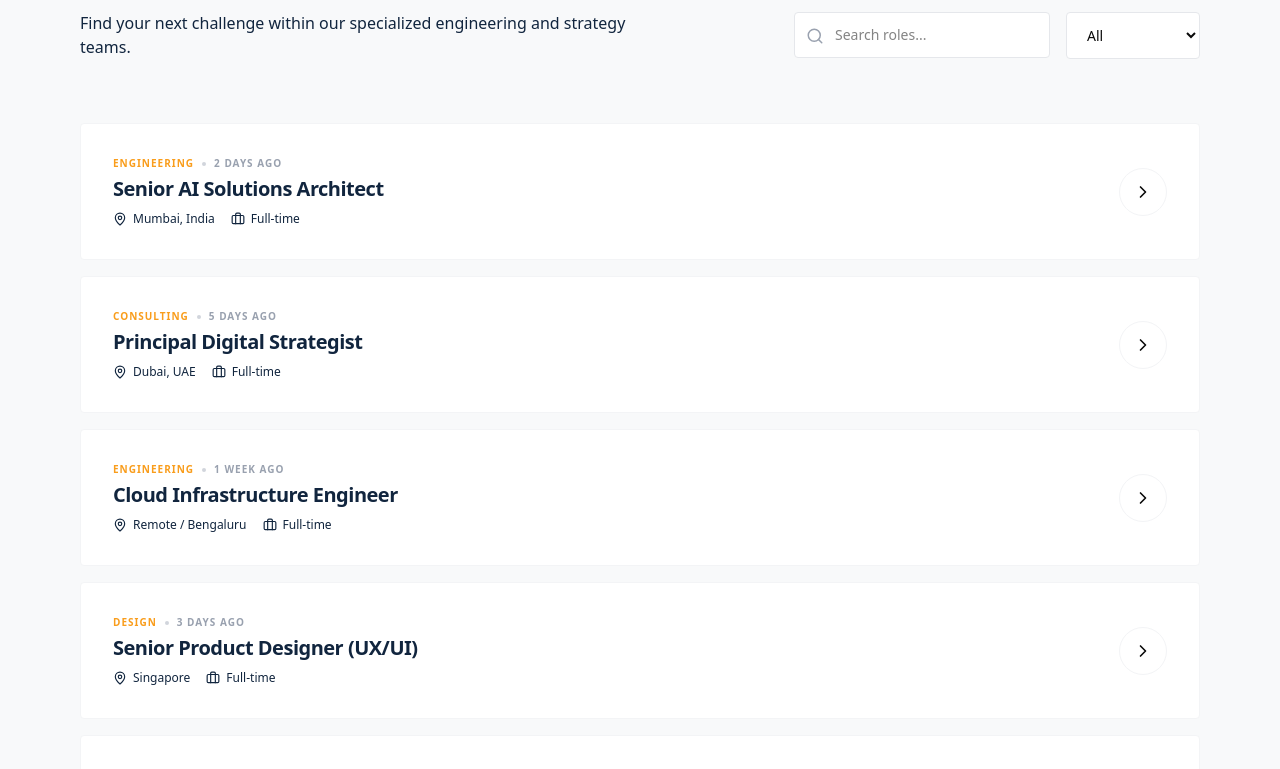
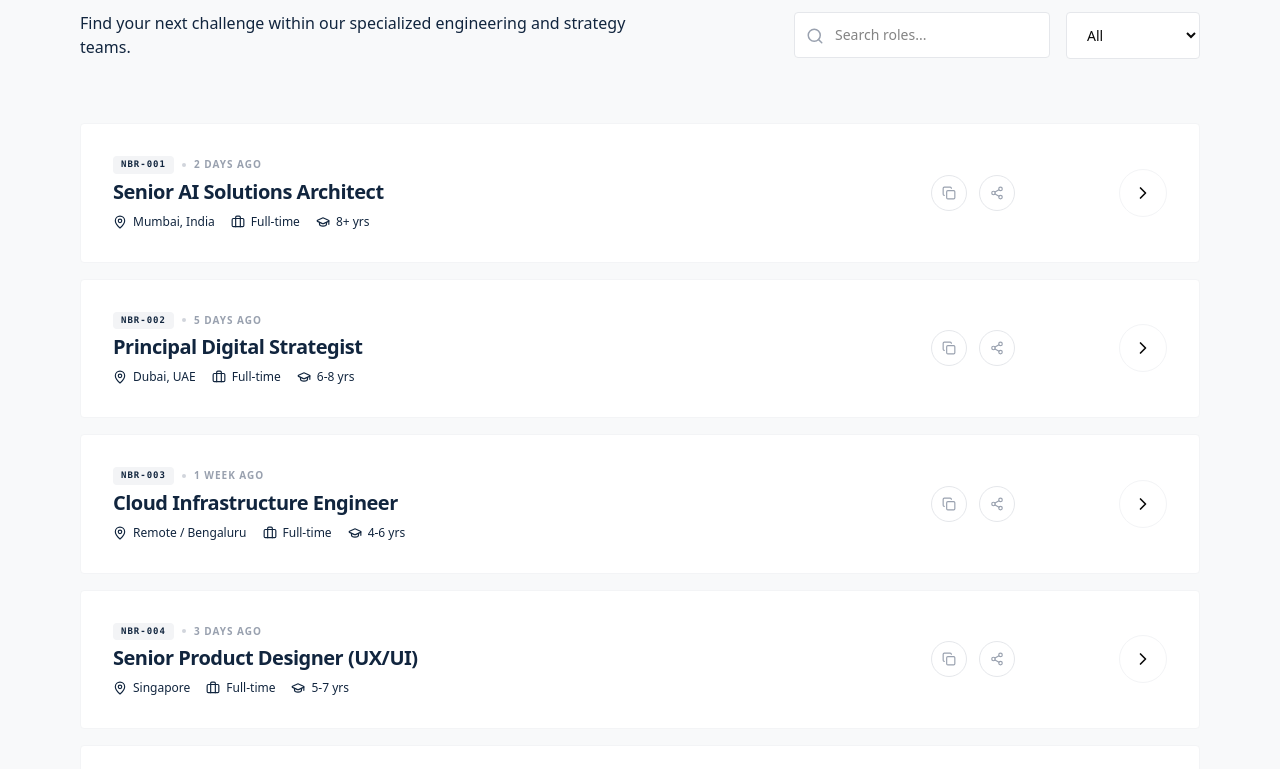
Before and after one commit to Humantech-solutions/nabhirawebsite_nextjs, a Next.js app: page /careers in a window 1280 px wide. Shown: the part 1060-1829 px from the top of the page. Built offline with nearby package versions, Linux system fonts and the light colour scheme.

Commit message:
career pages changes

```diff
--- a/app/careers/[id]/page.tsx
+++ b/app/careers/[slug]/page.tsx
@@ -1,35 +1,35 @@
 import JobDetails from "@/src/pages_migrated/JobDetails";
-import { jobs } from "@/src/data/migrated_data";
+import { jobs, slugify } from "@/src/data/migrated_data";
 import { constructMetadata, getBreadcrumbSchema } from "@/src/lib/seo";
 import { Schema } from "@/src/components/SEO/Schema";
 import { siteConfig } from "@/src/config/site";
 import { Metadata } from 'next';
 
 interface PageProps {
-  params: Promise<{ id: string }>;
+  params: Promise<{ slug: string }>;
 }
 
 export async function generateStaticParams() {
   return jobs.map((job) => ({
-    id: job.id,
+    slug: job.slug,
   }));
 }
 
 export async function generateMetadata({ params }: PageProps): Promise<Metadata> {
-  const { id } = await params;
-  const job = jobs.find((j) => j.id === id);
+  const { slug } = await params;
+  const job = jobs.find((j) => j.slug === slug);
 
   if (!job) return constructMetadata({ title: "Job Not Found" });
 
   return constructMetadata({
-    title: job.title,
-    description: `${job.title} in ${job.location} - ${job.department} Department.`,
+    title: `${job.title} — ${job.location}`,
+    description: `${job.title} (${job.id}) in ${job.location}. ${job.type} position in ${job.department} at Nabhira Technologies.`,
   });
 }
 
 export default async function Page({ params }: PageProps) {
-  const { id } = await params;
-  const job = jobs.find((j) => j.id === id);
+  const { slug } = await params;
+  const job = jobs.find((j) => j.slug === slug);
 
   if (!job) return null;
 
@@ -39,9 +39,10 @@ export default async function Page({ params }: PageProps) {
         jsonLd={{
           "@context": "https://schema.org",
           "@type": "JobPosting",
+          identifier: job.id,
           title: job.title,
-          description: job.title, // Standardizing on title for description if no excerpt
-          datePosted: "2026-03-01", // Placeholder
+          description: `${job.title} - ${job.department} at Nabhira Technologies`,
+          datePosted: "2026-03-01",
           employmentType: job.type,
           hiringOrganization: {
             "@type": "Organization",
@@ -61,7 +62,7 @@ export default async function Page({ params }: PageProps) {
         jsonLd={getBreadcrumbSchema([
           { name: "Home", item: "/" },
           { name: "Careers", item: "/careers" },
-          { name: job.title, item: `/careers/${id}` },
+          { name: job.title, item: `/careers/${slug}` },
         ])}
       />
       <JobDetails />
--- a/src/data/migrated_data.ts
+++ b/src/data/migrated_data.ts
@@ -1,52 +1,67 @@
 // Consolidated data for dynamic routes
+
+export function slugify(title: string, location: string): string {
+  const citySlug = location
+    .split(/[,\/]/)
+    .map(part => part.trim().split(/\s+/)[0].toLowerCase())
+    .filter(Boolean)
+    .join("-");
+  const titleSlug = title
+    .toLowerCase()
+    .replace(/[^a-z0-9\s-]/g, "")
+    .trim()
+    .replace(/\s+/g, "-");
+  return `${titleSlug}-${citySlug}`;
+}
 
 export const jobs = [
   {
-    id: "sr-architect-001",
+    id: "NBR-001",
     title: "Senior AI Solutions Architect",
     department: "Engineering",
     location: "Mumbai, India",
     type: "Full-time",
-    salary: "Competitive",
+    experience: "8+ yrs",
     posted: "2 days ago"
   },
   {
-    id: "digital-strat-002",
+    id: "NBR-002",
     title: "Principal Digital Strategist",
     department: "Consulting",
     location: "Dubai, UAE",
     type: "Full-time",
-    salary: "Competitive",
+    experience: "6-8 yrs",
     posted: "5 days ago"
   },
   {
-    id: "cloud-eng-003",
+    id: "NBR-003",
     title: "Cloud Infrastructure Engineer",
     department: "Engineering",
     location: "Remote / Bengaluru",
     type: "Full-time",
-    salary: "Competitive",
+    experience: "4-6 yrs",
     posted: "1 week ago"
   },
   {
-    id: "ux-designer-004",
-    title: "Senior UX Designer",
+    id: "NBR-004",
+    title: "Senior Product Designer (UX/UI)",
     department: "Design",
-    location: "Mumbai, India",
+    location: "Singapore",
     type: "Full-time",
-    salary: "Competitive",
+    experience: "5-7 yrs",
     posted: "3 days ago"
   },
   {
-    id: "data-sci-005",
-    title: "Lead Data Scientist",
-    department: "Data & AI",
-    location: "Bengaluru, India",
+    id: "NBR-005",
+    title: "Machine Learning Engineer",
+    department: "Engineering",
+    location: "London, UK",
     type: "Full-time",
-    salary: "Competitive",
-    posted: "1 week ago"
+    experience: "4-6 yrs",
+    posted: "1 day ago"
   }
-];
+].map(job => ({ ...job, slug: slugify(job.title, job.location) }));
+
 
 export const events = [
   {
--- a/src/pages_migrated/Careers.tsx
+++ b/src/pages_migrated/Careers.tsx
@@ -8,56 +8,118 @@ import { Navbar } from "../components/Navbar";
 import { Footer } from "../components/Footer";
 import { LimitlessTogether } from "../components/LimitlessTogether";
 import { ImageWithFallback } from "../components/figma/ImageWithFallback";
-import { MapPin, Briefcase, Clock, ChevronRight, Search, GraduationCap, Lightbulb, Globe2, TrendingUp, Users, Award, Zap, HeartHandshake, BookOpen } from "lucide-react";
+import { MapPin, Briefcase, GraduationCap, ChevronRight, Search, Lightbulb, Globe2, TrendingUp, Users, Award, Zap, HeartHandshake, BookOpen, Share2, Copy, Check } from "lucide-react";
 import Link from "next/link";
+
+/** Converts a job title + location string into a URL-safe slug.
+ *  "Principal Digital Strategist" + "Dubai, UAE" → "principal-digital-strategist-dubai"
+ *  Multiple cities: "London, UK / Dubai, UAE" → "london-dubai"
+ */
+function slugify(title: string, location: string): string {
+  // Extract city names only (first word of each city segment)
+  const citySlug = location
+    .split(/[,\/]/)
+    .map(part => part.trim().split(/\s+/)[0].toLowerCase())
+    .filter(Boolean)
+    .join("-");
+
+  const titleSlug = title
+    .toLowerCase()
+    .replace(/[^a-z0-9\s-]/g, "")
+    .trim()
+    .replace(/\s+/g, "-");
+
+  return `${titleSlug}-${citySlug}`;
+}
 
 export const jobs = [
   {
-    id: "sr-architect-001",
+    id: "NBR-001",
     title: "Senior AI Solutions Architect",
     department: "Engineering",
     location: "Mumbai, India",
     type: "Full-time",
-
+    experience: "8+ yrs",
     posted: "2 days ago"
   },
   {
-    id: "digital-strat-002",
+    id: "NBR-002",
     title: "Principal Digital Strategist",
     department: "Consulting",
     location: "Dubai, UAE",
     type: "Full-time",
-
+    experience: "6-8 yrs",
     posted: "5 days ago"
   },
   {
-    id: "cloud-eng-003",
+    id: "NBR-003",
     title: "Cloud Infrastructure Engineer",
     department: "Engineering",
     location: "Remote / Bengaluru",
     type: "Full-time",
-
+    experience: "4-6 yrs",
     posted: "1 week ago"
   },
   {
-    id: "ux-designer-004",
+    id: "NBR-004",
     title: "Senior Product Designer (UX/UI)",
     department: "Design",
     location: "Singapore",
     type: "Full-time",
-
+    experience: "5-7 yrs",
     posted: "3 days ago"
   },
   {
-    id: "data-sci-005",
+    id: "NBR-005",
     title: "Machine Learning Engineer",
     department: "Engineering",
     location: "London, UK",
     type: "Full-time",
-
+    experience: "4-6 yrs",
     posted: "1 day ago"
   }
 ];
+
+function CopyLinkButton({ url }: { url: string }) {
+  const [copied, setCopied] = useState(false);
+  const handleCopy = (e: React.MouseEvent) => {
+    e.preventDefault();
+    e.stopPropagation();
+    navigator.clipboard.writeText(url);
+    setCopied(true);
+    setTimeout(() => setCopied(false), 2000);
+  };
+  return (
+    <button
+      onClick={handleCopy}
+      title="Copy link"
+      className="w-9 h-9 rounded-full border border-gray-200 flex items-center justify-center text-gray-400 hover:border-[#f99d1c] hover:text-[#f99d1c] transition-all bg-white z-10"
+    >
+      {copied ? <Check size={14} className="text-green-500" /> : <Copy size={14} />}
+    </button>
+  );
+}
+
+function ShareButton({ title, url }: { title: string; url: string }) {
+  const handleShare = (e: React.MouseEvent) => {
+    e.preventDefault();
+    e.stopPropagation();
+    if (navigator.share) {
+      navigator.share({ title, url });
+    } else {
+      navigator.clipboard.writeText(url);
+    }
+  };
+  return (
+    <button
+      onClick={handleShare}
+      title="Share"
+      className="w-9 h-9 rounded-full border border-gray-200 flex items-center justify-center text-gray-400 hover:border-[#f99d1c] hover:text-[#f99d1c] transition-all bg-white z-10"
+    >
+      <Share2 size={14} />
+    </button>
+  );
+}
 
 export default function Careers({ wordpressData }: any) {
   const [filter, setFilter] = useState("All");
@@ -74,6 +136,11 @@ export default function Careers({ wordpressData }: any) {
     const matchesSearch = job.title.toLowerCase().includes(searchTerm.toLowerCase());
     return matchesFilter && matchesSearch;
   });
+
+  const getJobUrl = (job: typeof jobs[number]) => {
+    const slug = slugify(job.title, job.location);
+    return `/careers/${slug}`;
+  };
 
   return (
     <>
@@ -180,7 +247,12 @@ export default function Careers({ wordpressData }: any) {
 
             <div className="space-y-4">
               {filteredJobs.length > 0 ? (
-                filteredJobs.map((job, i) => (
+                filteredJobs.map((job, i) => {
+                  const jobUrl = typeof window !== 'undefined'
+                    ? `${window.location.origin}${getJobUrl(job)}`
+                    : getJobUrl(job);
+
+                  return (
                     <Motion.div
                       key={job.id}
                       initial={{ opacity: 0, y: 10 }}
@@ -189,11 +261,10 @@ export default function Careers({ wordpressData }: any) {
                       viewport={{ once: true }}
                       className="group"
                     >
-                    <Link href={`/careers/${job.id}`}>
                       <div className="bg-white border border-gray-100 p-8 rounded-sm hover:border-[#f99d1c]/50 hover:shadow-lg transition-all flex flex-col md:flex-row md:items-center justify-between gap-6 group">
-                        <div className="space-y-2">
+                        <Link href={getJobUrl(job)} className="flex-1 space-y-2">
                           <div className="flex items-center space-x-2 text-[10px] font-bold text-[#f99d1c] uppercase tracking-widest mb-1">
-                            <span>{job.department}</span>
+                            <span className="font-mono text-[#11253e] bg-gray-100 px-2 py-0.5 rounded text-[9px]">{job.id}</span>
                             <span className="w-1 h-1 bg-gray-300 rounded-full"></span>
                             <span className="text-gray-400">{job.posted}</span>
                           </div>
@@ -205,19 +276,25 @@ export default function Careers({ wordpressData }: any) {
                             <div className="flex items-center gap-1.5">
                               <Briefcase size={14} /> {job.type}
                             </div>
-
+                            <div className="flex items-center gap-1.5">
+                              <GraduationCap size={14} /> {job.experience}
                             </div>
                           </div>
-                        <div className="flex items-center gap-4">
+                        </Link>
+                        <div className="flex items-center gap-3">
+                          <CopyLinkButton url={typeof window !== 'undefined' ? `${window.location.origin}${getJobUrl(job)}` : getJobUrl(job)} />
+                          <ShareButton title={job.title} url={typeof window !== 'undefined' ? `${window.location.origin}${getJobUrl(job)}` : getJobUrl(job)} />
+                          <Link href={getJobUrl(job)} className="flex items-center gap-4">
                             <span className="text-[12px] font-bold text-[#11253e] opacity-0 group-hover:opacity-100 transition-opacity uppercase tracking-widest">View Role</span>
                             <div className="w-12 h-12 rounded-full border border-gray-100 flex items-center justify-center group-hover:bg-[#f99d1c] group-hover:border-[#f99d1c] group-hover:text-white transition-all">
                               <ChevronRight size={20} />
                             </div>
+                          </Link>
                         </div>
                       </div>
-                    </Link>
                     </Motion.div>
-                ))
+                  );
+                })
               ) : (
                 <div className="py-20 text-center bg-white border border-dashed border-gray-200 rounded-sm">
                   <p className="text-[#11253e] font-light">No open roles match your current filters.</p>
--- a/src/pages_migrated/JobDetails.tsx
+++ b/src/pages_migrated/JobDetails.tsx
@@ -2,20 +2,60 @@
 
 import { motion as Motion } from "motion/react";
 import { useEffect, useState } from "react";
-import { useParams, useRouter } from "next/navigation";
+import { useParams } from "next/navigation";
 import Link from "next/link";
-import { Navbar } from "../components/Navbar";
-import { Footer } from "../components/Footer";
 import { LimitlessTogether } from "../components/LimitlessTogether";
-import { MapPin, Briefcase, Clock, ChevronLeft, Upload, Send } from "lucide-react";
+import { MapPin, Briefcase, GraduationCap, ChevronLeft, Upload, Send, Share2, Copy, Check } from "lucide-react";
 import { jobs } from "../data/migrated_data";
 
+function CopyLinkButton() {
+  const [copied, setCopied] = useState(false);
+  const handleCopy = () => {
+    if (typeof window !== 'undefined') {
+      navigator.clipboard.writeText(window.location.href);
+      setCopied(true);
+      setTimeout(() => setCopied(false), 2000);
+    }
+  };
+  return (
+    <button
+      onClick={handleCopy}
+      className="inline-flex items-center gap-2 px-4 py-2 rounded-full border border-gray-200 text-sm text-gray-600 hover:border-[#f99d1c] hover:text-[#f99d1c] transition-all bg-white"
+    >
+      {copied ? <Check size={15} className="text-green-500" /> : <Copy size={15} />}
+      {copied ? "Copied!" : "Copy Link"}
+    </button>
+  );
+}
+
+function ShareJobButton({ title }: { title: string }) {
+  const handleShare = () => {
+    if (typeof window !== 'undefined') {
+      if (navigator.share) {
+        navigator.share({ title, url: window.location.href });
+      } else {
+        navigator.clipboard.writeText(window.location.href);
+      }
+    }
+  };
+  return (
+    <button
+      onClick={handleShare}
+      className="inline-flex items-center gap-2 px-4 py-2 rounded-full border border-gray-200 text-sm text-gray-600 hover:border-[#f99d1c] hover:text-[#f99d1c] transition-all bg-white"
+    >
+      <Share2 size={15} />
+      Share Role
+    </button>
+  );
+}
+
 export default function JobDetails() {
-  const { id } = useParams();
+  const { slug } = useParams<{ slug: string }>();
   const [isSubmitting, setIsSubmitting] = useState(false);
   const [submitted, setSubmitted] = useState(false);
 
-  const job = jobs.find(j => j.id === id);
+  // Look up by slug field
+  const job = jobs.find(j => j.slug === slug);
 
   useEffect(() => {
     if (job) {
@@ -37,7 +77,6 @@ export default function JobDetails() {
   const handleSubmit = (e: React.FormEvent) => {
     e.preventDefault();
     setIsSubmitting(true);
-    // Simulate API call
     setTimeout(() => {
       setIsSubmitting(false);
       setSubmitted(true);
@@ -48,17 +87,25 @@ export default function JobDetails() {
     <>
       <main className="pt-32 pb-24">
         <div className="max-w-7xl mx-auto px-6 sm:px-12 lg:px-20">
-          <Link href="/careers" className="inline-flex items-center gap-2 text-[#11253e] hover:text-[#f99d1c] transition-colors mb-12 text-[12px] font-bold uppercase tracking-widest">
+          <div className="flex items-center justify-between mb-12 flex-wrap gap-4">
+            <Link href="/careers" className="inline-flex items-center gap-2 text-[#11253e] hover:text-[#f99d1c] transition-colors text-[12px] font-bold uppercase tracking-widest">
               <ChevronLeft size={18} /> All Open Roles
             </Link>
+            {/* Share/Copy buttons at the top */}
+            <div className="flex items-center gap-3">
+              <CopyLinkButton />
+              <ShareJobButton title={job.title} />
+            </div>
+          </div>
 
           <div className="grid grid-cols-1 lg:grid-cols-12 gap-16">
             {/* Job Content */}
             <div className="lg:col-span-7 space-y-12">
               <section className="space-y-6">
+                {/* Job ID badge instead of department */}
                 <div className="flex items-center space-x-3 mb-2">
                   <div className="w-8 h-[1px] bg-[#f99d1c]"></div>
-                  <span className="text-[#f99d1c] font-bold tracking-[0.2em] text-[10px] uppercase">{job.department}</span>
+                  <span className="font-mono text-[#f99d1c] font-bold tracking-[0.2em] text-[10px] uppercase">{job.id}</span>
                 </div>
                 <h1 className="text-[#11253e] text-4xl sm:text-5xl font-bold tracking-tight leading-tight">{job.title}</h1>
 
@@ -70,8 +117,14 @@ export default function JobDetails() {
                     <Briefcase size={16} className="text-[#f99d1c]" /> {job.type}
                   </div>
                   <div className="flex items-center gap-2 bg-[#f8f9fa] px-4 py-2 rounded-full border border-gray-100">
-                    <Clock size={16} className="text-[#f99d1c]" /> {job.salary}
+                    <GraduationCap size={16} className="text-[#f99d1c]" /> {job.experience}
                   </div>
+                </div>
+
+                {/* Share/Copy buttons inline with job metadata */}
+                <div className="flex items-center gap-3 pt-2">
+                  <CopyLinkButton />
+                  <ShareJobButton title={job.title} />
                 </div>
               </section>
 
@@ -141,38 +194,56 @@ export default function JobDetails() {
                       <p className="text-white/60 text-sm font-light mb-8">Architect the future with us.</p>
 
                      <form onSubmit={handleSubmit} className="space-y-6">
+
   <div className="space-y-2">
-                          <label className="text-[10px] font-bold text-white/40 uppercase tracking-widest">Full Name</label>
+    <label className="text-[10px] font-bold text-white/40 uppercase tracking-widest">
+      Full Name
+    </label>
     <input
       required
       type="text"
-                            className="w-full bg-white/5 border-b border-white/10 py-2 focus:outline-none focus:border-[#f99d1c] transition-colors font-light text-sm"
       placeholder="John Doe"
+      className="w-full bg-white/5 border-b border-white/10 py-3 px-3 focus:outline-none focus:border-[#f99d1c] transition-colors font-light text-sm text-white placeholder-white/40"
     />
   </div>
+
   <div className="space-y-2">
-                          <label className="text-[10px] font-bold text-white/40 uppercase tracking-widest">Email Address</label>
+    <label className="text-[10px] font-bold text-white/40 uppercase tracking-widest">
+      Email Address
+    </label>
     <input
       required
       type="email"
-                            className="w-full bg-white/5 border-b border-white/10 py-2 focus:outline-none focus:border-[#f99d1c] transition-colors font-light text-sm"
       placeholder="john@example.com"
+      className="w-full bg-white/5 border-b border-white/10 py-3 px-3 focus:outline-none focus:border-[#f99d1c] transition-colors font-light text-sm text-white placeholder-white/40"
     />
   </div>
+
   <div className="space-y-2">
-                          <label className="text-[10px] font-bold text-white/40 uppercase tracking-widest">LinkedIn Profile (URL)</label>
+    <label className="text-[10px] font-bold text-white/40 uppercase tracking-widest">
+      LinkedIn Profile (URL)
+    </label>
     <input
       required
       type="url"
-                            className="w-full bg-white/5 border-b border-white/10 py-2 focus:outline-none focus:border-[#f99d1c] transition-colors font-light text-sm"
       placeholder="https://linkedin.com/in/..."
+      className="w-full bg-white/5 border-b border-white/10 py-3 px-3 focus:outline-none focus:border-[#f99d1c] transition-colors font-light text-sm text-white placeholder-white/40"
     />
   </div>
+
   <div className="space-y-2">
-                          <label className="text-[10px] font-bold text-white/40 uppercase tracking-widest">Resume / CV</label>
+    <label className="text-[10px] font-bold text-white/40 uppercase tracking-widest">
+      Resume / CV
+    </label>
+
     <div className="border border-dashed border-white/20 rounded-sm p-6 text-center cursor-pointer hover:border-[#f99d1c] transition-colors group">
-                            <Upload size={20} className="mx-auto text-white/20 mb-2 group-hover:text-[#f99d1c]" />
-                            <p className="text-[12px] font-light text-white/40">PDF, DOCX (Max 5MB)</p>
+      <Upload
+        size={20}
+        className="mx-auto text-white/20 mb-2 group-hover:text-[#f99d1c]"
+      />
+      <p className="text-[12px] font-light text-white/40">
+        PDF, DOCX (Max 5MB)
+      </p>
     </div>
   </div>
 
@@ -184,9 +255,12 @@ export default function JobDetails() {
     {isSubmitting ? "Processing..." : "Submit Application"}
     {!isSubmitting && <Send size={16} />}
   </button>
+
   <p className="text-[10px] text-white/30 text-center font-light leading-relaxed">
-                          By applying, you agree to our recruitment privacy policy. Nabhira is an equal opportunity employer.
+    By applying, you agree to our recruitment privacy policy. Nabhira is an
+    equal opportunity employer.
   </p>
+
 </form>
                     </div>
                   )}
```
Lines whose indentation alone changed are shown as unchanged.
